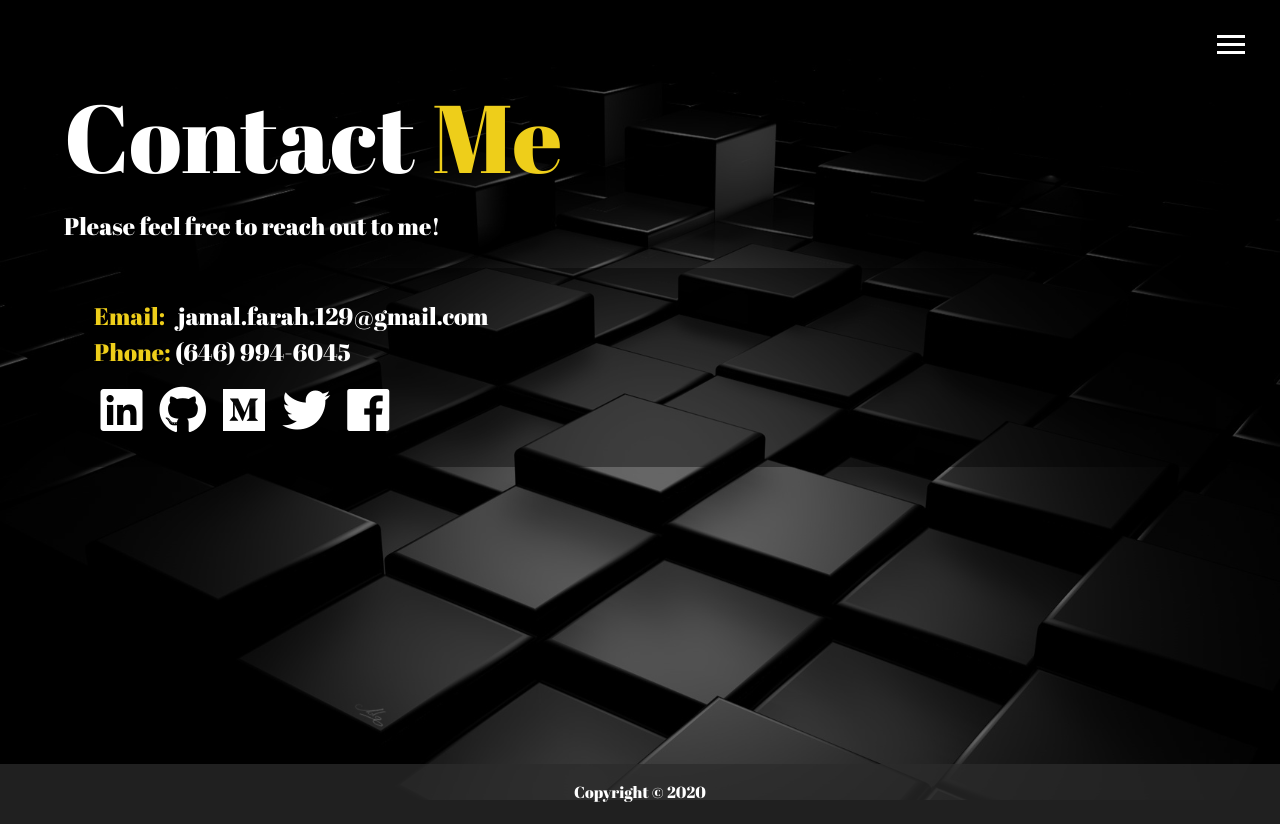
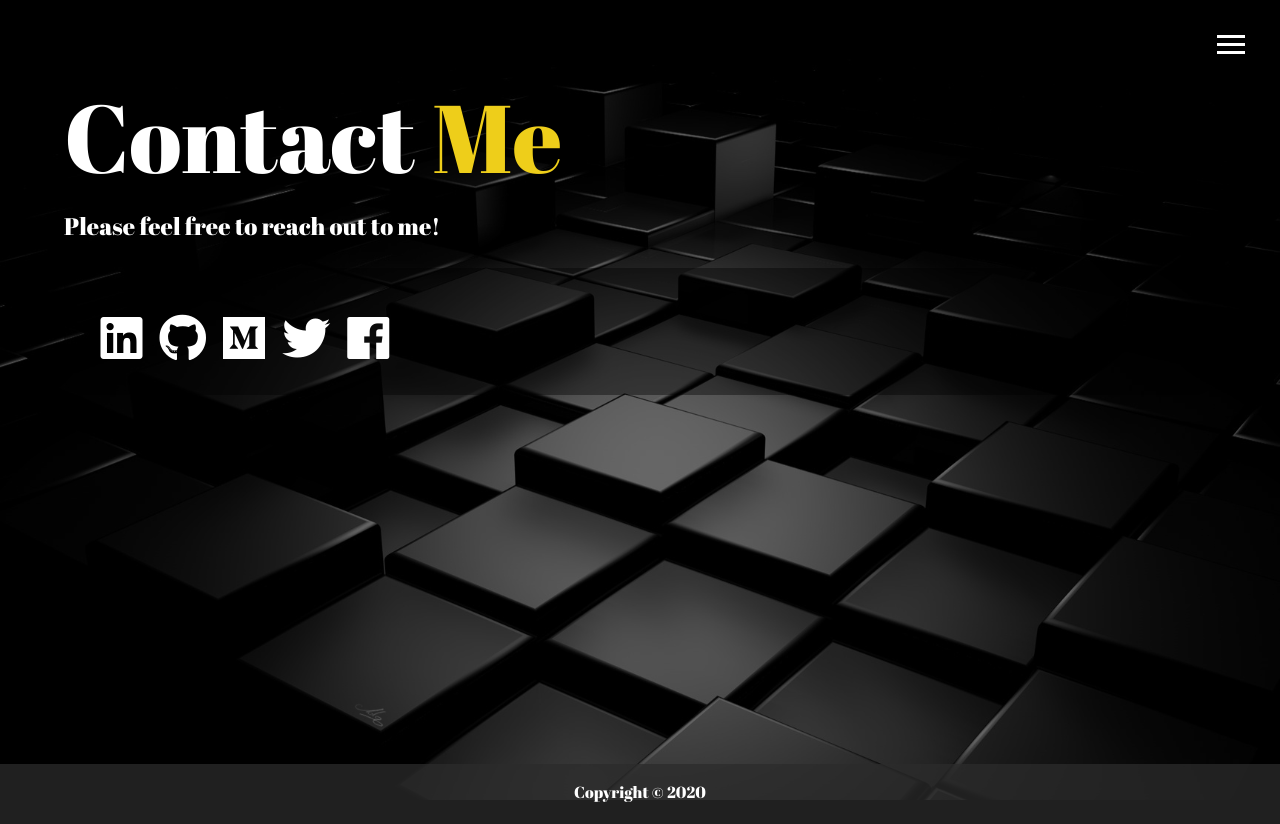
Before and after one commit to moulayja/my_portfolio, a website: page contact.html in a window 1280 px wide. Drawn offline with Linux system fonts and the light colour scheme; a web font is replaced by a local one.

Commit message:
Update contact

```diff
--- a/contact.html
+++ b/contact.html
@@ -70,8 +70,7 @@
         Please feel free to reach out to me!
     </h2><br/>
     <div class="textBox">
-      <div><span class="text-secondary ">Email: &nbsp; </span> jamal.farah.129@gmail.com</div>
-      <div><span class="text-secondary ">Phone: </span> (646) 994-6045</div>
+
 
     <!-- ============================ [Social Banner] ======================= -->
     <div class="icons">
```
